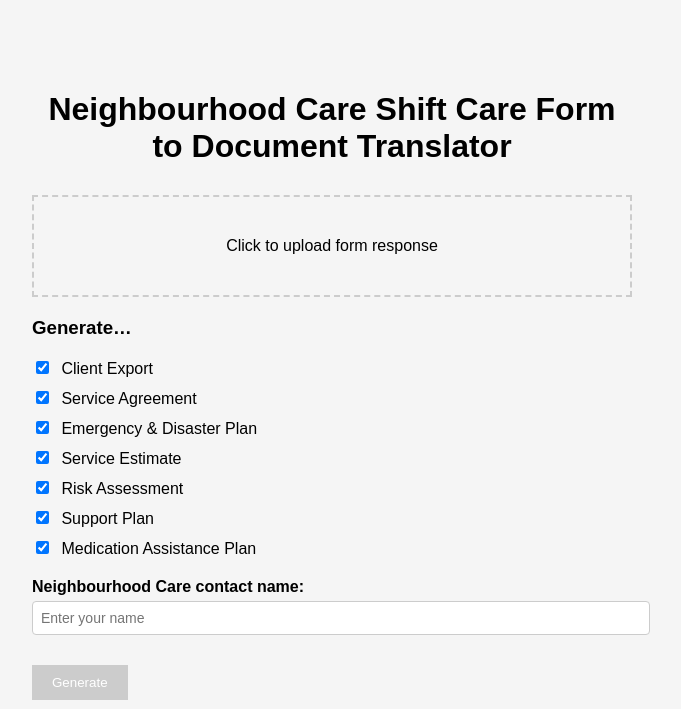
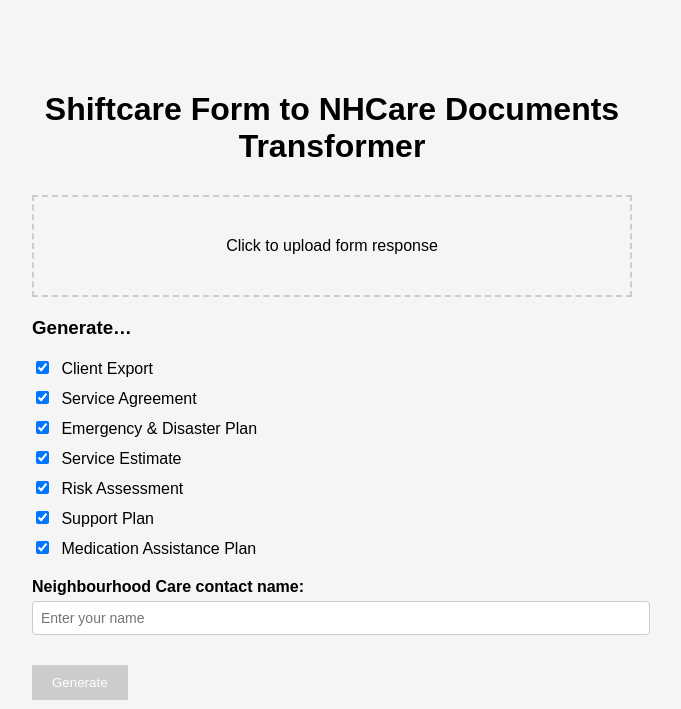
Before and after one commit to GemmaLockNHC/Shiftcare-Form-to-NHCare-Documents-Transformer, a Flask app: page / in a window 1280 px wide. Shown: the top 709 px of the page, without its empty margins (308-989 px from the left). Run offline with Flask 3, Linux system fonts and the light colour scheme.

Commit message:
Update index.html

```diff
--- a/templates/index.html
+++ b/templates/index.html
@@ -3,7 +3,7 @@
 <head>
     <meta charset="UTF-8">
     <meta name="viewport" content="width=device-width, initial-scale=1.0">
-    <title>Neighbourhood Care Shift Care Form to Document Translator</title>
+    <title>Shiftcare Form to NHCare Documents Transformer</title>
     <style>
         body {
             font-family: Arial, sans-serif;
@@ -75,7 +75,7 @@
     </style>
 </head>
 <body>
-    <h1>Neighbourhood Care Shift Care Form to Document Translator</h1>
+    <h1>Shiftcare Form to NHCare Documents Transformer</h1>
 
     {% with messages = get_flashed_messages() %}
         {% if messages %}
```
